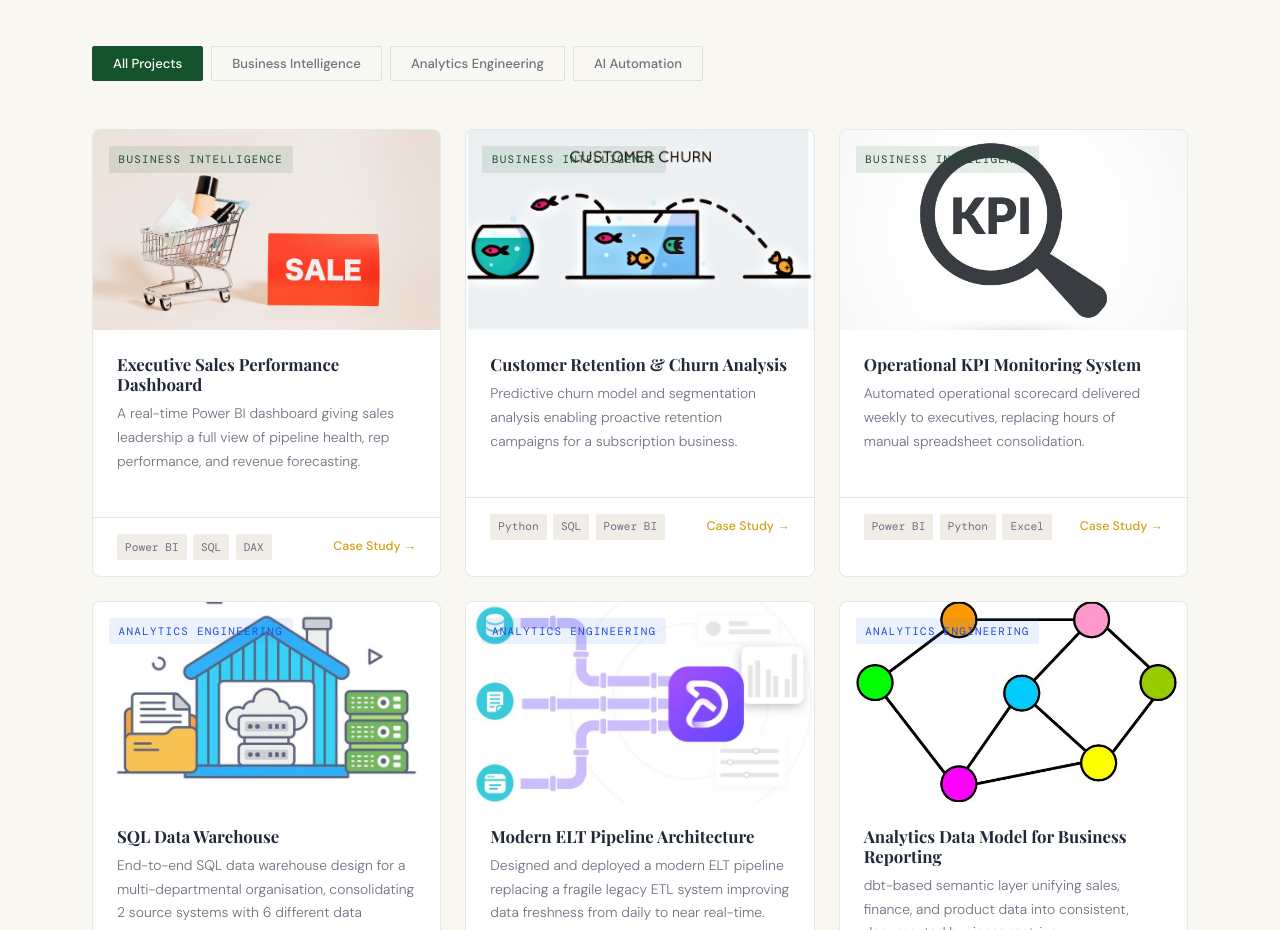
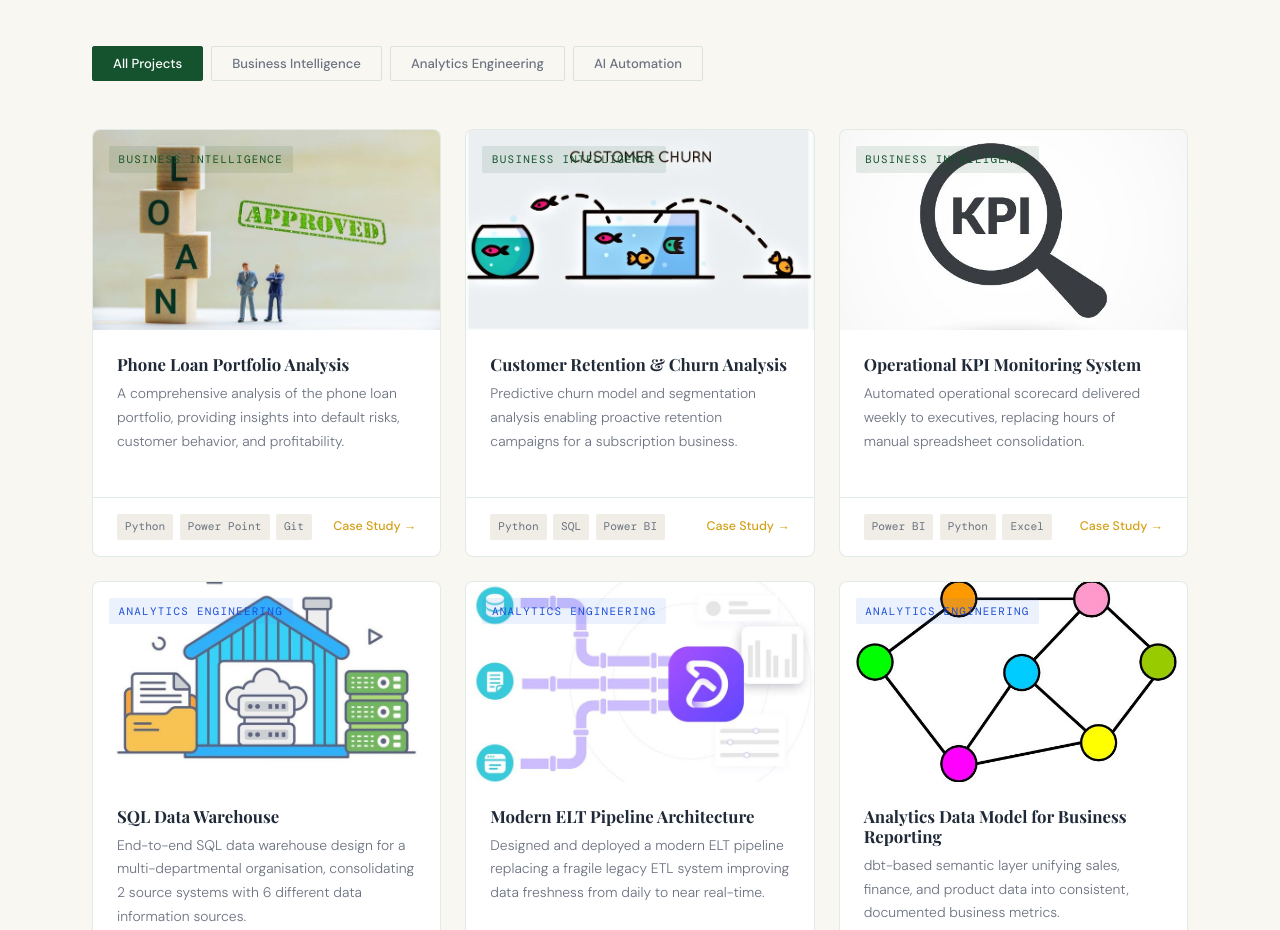
Before and after one commit to ezraonyinkwa/ezraonyinkwawebsite, a plain HTML site: page index.html in a window 1280 px wide. Shown: the part 5240-6170 px from the top of the page. Drawn offline with nearby package versions, Linux system fonts and the light colour scheme; a web font is replaced by a local one.

Commit message:
updated and made changes on the loan project

```diff
--- a/index.html
+++ b/index.html
@@ -1030,14 +1030,14 @@
       <div class="project-card fade-up" data-cat="bi" onclick="openModal('p1')">
        <div class="project-img">
         <span class="project-cat-badge cat-bi">Business Intelligence</span>
-        <img src="sales.jpg" alt="Sales Performance Dashboard" />
+        <img src="loan.jpg" alt="Sales Performance Dashboard" />
     </div>
         <div class="project-body">
-          <h3>Executive Sales Performance Dashboard</h3>
-          <p>A real-time Power BI dashboard giving sales leadership a full view of pipeline health, rep performance, and revenue forecasting.</p>
+          <h3>Phone Loan Portfolio Analysis</h3>
+          <p>A comprehensive analysis of the phone loan portfolio, providing insights into default risks, customer behavior, and profitability.</p>
         </div>
         <div class="project-footer">
-          <div class="tech-stack"><span class="tech-pill">Power BI</span><span class="tech-pill">SQL</span><span class="tech-pill">DAX</span></div>
+          <div class="tech-stack"><span class="tech-pill">Python</span><span class="tech-pill">Power Point</span><span class="tech-pill">Git</span></div>
           <span style="font-size:0.78rem;color:var(--gold);font-weight:500;">Case Study →</span>
         </div>
       </div>
@@ -1317,12 +1317,13 @@
   const projects = {
     p1: {
       cat: "Business Intelligence",
-      title: "Executive Sales Performance Dashboard",
-      problem: "A regional sales organisation had no unified view of pipeline performance. Sales leadership was manually compiling reports from three CRM exports each week — taking 6–8 hours and producing a report that was already outdated by the time it was distributed.",
-      approach: "I conducted stakeholder interviews with the VP of Sales and regional managers to identify the 12 key metrics they actually made decisions on. I then built a star-schema data model in SQL, connected it to Power BI, and designed an interactive dashboard with drilldown capability by region, rep, and product line.",
-      metrics: [{ val: "7hrs", key: "Saved Weekly" }, { val: "100%", key: "Data Freshness" }, { val: "3x", key: "Report Adoption" }],
-      impact: "Leadership went from a weekly static report to a live dashboard consulted daily. The time saved was redirected into actual pipeline coaching. Within one quarter, forecast accuracy improved by 22%.",
-      tech: ["Power BI", "SQL Server", "DAX", "Power Query", "SharePoint"],
+      title: "Phone Loan Portfolio Analysis",
+      problem: "A phone company offering device financing needed visibility into the health of its loan portfolio. Without a structured view of delinquency patterns and non-performing exposure, risk was being managed reactively — with no reliable way to identify which customer segments were driving losses or how portfolio quality was shifting over time.",
+      approach: "I built an end-to-end Python analytics pipeline covering data loading, cleaning, quality checks, feature engineering, and analysis. I engineered delinquency flags and age-group segmentations, computed NPE rates against total exposure, and produced time-series and segment-level breakdowns visualised for stakeholder consumption.",
+      metrics: [{ val: "14.2%", key: "NPE Rate Identified" }, { val: "19-25", key: "Cohort Flagged as 1.8× Risk" }, { val: "-0.91", key: "Correlation Between NPS and Default Rate" }],
+      impact: "The business gained a structured view of non-performing exposure by customer segment and reporting period. Risk patterns that were previously invisible became quantifiable, enabling more proactive portfolio management and better-informed lending decisions.",
+      tech: ["Python", "Pandas", "Matplotlib", "NumPy","Seaborn", "Power Point", "Git"],
+      github: "https://github.com/ezraonyinkwa/Phone-loan-portfolio-analysis",
     },
     p2: {
       cat: "Business Intelligence",
@@ -1332,6 +1333,7 @@
       metrics: [{ val: "34%", key: "Churn Reduction" }, { val: "18mo", key: "Data Range" }, { val: "4", key: "Risk Segments" }],
       impact: "The customer success team prioritised outreach based on risk score. Within 90 days, monthly churn dropped from 8% to 5.3% — equivalent to retaining 40+ additional customers per month.",
       tech: ["Python", "scikit-learn", "SQL", "Power BI", "BigQuery"],
+      github: "https://github.com/ezraonyinkwa/Customer-Churn-Analysis",
     },
     p3: {
       cat: "Business Intelligence",
@@ -1341,6 +1343,7 @@
       metrics: [{ val: "4hrs", key: "Saved Weekly" }, { val: "0", key: "Manual Steps" }, { val: "99%", key: "Data Accuracy" }],
       impact: "The operations team reclaimed their Monday mornings. The scorecard went from a manual chore to a trusted, consistent, automated process that now feeds board-level reporting.",
       tech: ["Python", "PostgreSQL", "Power BI", "Power Automate", "Excel"],
+
     },
     p4: {
       cat: "Analytics Engineering",
@@ -1350,6 +1353,7 @@
       metrics: [{ val: "6", key: "Sources Unified" }, { val: "1", key: "Source of Truth" }, { val: "65%", key: "Query Speed Gain" }],
       impact: "Customer behaviour, product performance, and sales trends became queryable from a single, trusted data layer. Analysts no longer needed to reconcile conflicting exports. The warehouse was documented for both technical and business stakeholders, making it extensible for future reporting and analytics work.",
       tech: ["SQL Server", "T-SQL", "Medallion Architecture", "Draw.io"],
+      github: "https://github.com/ezraonyinkwa/SQL-Data-Warehouse-Project",
     },
     p5: {
       cat: "Analytics Engineering",
@@ -1428,10 +1432,10 @@
         <div class="tech-list">${p.tech.map(t => `<span class="tool-tag">${t}</span>`).join('')}</div>
       </div>
       <div class="modal-actions">
-        <a href="https://github.com/ezraonyinkwa" target="_blank" rel="noopener" class="btn btn-outline btn-sm">
-          <svg width="14" height="14" viewBox="0 0 24 24" fill="none" stroke="currentColor" stroke-width="2"><path d="M9 19c-5 1.5-5-2.5-7-3m14 6v-3.87a3.37 3.37 0 0 0-.94-2.61c3.14-.35 6.44-1.54 6.44-7A5.44 5.44 0 0 0 20 4.77 5.07 5.07 0 0 0 19.91 1S18.73.65 16 2.48a13.38 13.38 0 0 0-7 0C6.27.65 5.09 1 5.09 1A5.07 5.07 0 0 0 5 4.77a5.44 5.44 0 0 0-1.5 3.78c0 5.42 3.3 6.61 6.44 7A3.37 3.37 0 0 0 9 18.13V22"/></svg>
-          View on GitHub
-        </a>
+       <a href="${p.github}" target="_blank" rel="noopener" class="btn btn-outline btn-sm">
+     <svg width="14" height="14" viewBox="0 0 24 24" fill="none" stroke="currentColor" stroke-width="2"><path d="M9 19c-5 1.5-5-2.5-7-3m14 6v-3.87a3.37 3.37 0 0 0-.94-2.61c3.14-.35 6.44-1.54 6.44-7A5.44 5.44 0 0 0 20 4.77 5.07 5.07 0 0 0 19.91 1S18.73.65 16 2.48a13.38 13.38 0 0 0-7 0C6.27.65 5.09 1 5.09 1A5.07 5.07 0 0 0 5 4.77a5.44 5.44 0 0 0-1.5 3.78c0 5.42 3.3 6.61 6.44 7A3.37 3.37 0 0 0 9 18.13V22"/></svg>
+  View on GitHub
+  </a>
         <a href="https://www.upwork.com/freelancers/~01d73f626239d7dc45?mp_source=share" target="_blank" rel="noopener" class="btn btn-gold btn-sm">Hire Me on Upwork</a>
       </div>
     `;
```
Also changed, not shown: loan.jpg (added), sales.jpg (deleted).
